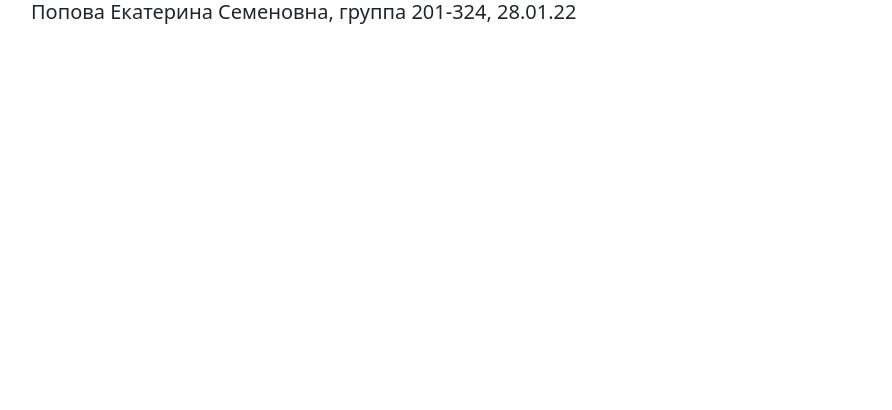
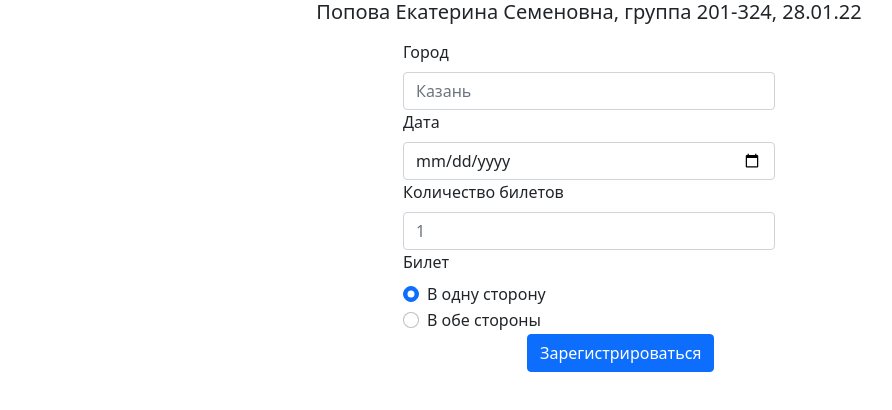
Before and after one commit to Popova-Ekaterina/Exam, a plain HTML site: page form/index.html in a window 1280 px wide. Shown: the whole page, without its empty margins (51-943 px from the left). Drawn offline with nearby package versions, Linux system fonts and the light colour scheme.

Commit message:
Update index.html

```diff
--- a/form/index.html
+++ b/form/index.html
@@ -12,10 +12,40 @@
   </head>
   <body>
       <header>
-        <h1 class="lead container" >Попова Екатерина Семеновна, группа 201-324, 28.01.22</h1>
+        <h1 class="lead container"><p align="center">Попова Екатерина Семеновна, группа 201-324, 28.01.22</p></h1>
       </header>
       <main>
         <form class="container" method="post" action="//httpbin.org/post">
+
+              <div class="col-lg-4 mx-auto">
+                <label for="inputCity" class="form-label">Город</label>
+                <input type="text" class="form-control" id="inputCity1" placeholder="Казань">
+              </div>
+              <div class="col-lg-4 mx-auto">
+                <label for="inputDate" class="form-label">Дата</label>
+              <input type="date" class="form-control" id="date" name="date" placeholder="Дата" required>
+            </div>
+            <div class="col-lg-4 mx-auto">
+                <label for="inputCity" class="form-label">Количество билетов</label>
+                <input type="text" class="form-control" id="inputCity1" placeholder="1">
+              </div>
+              <div class="col-lg-4 mx-auto">
+                <label for="inputAge" class="form-label">Билет</label>
+                <div class="form-check">
+                  <input class="form-check-input" type="radio" name="gridRadios" id="Old" value="option1" checked>
+                  <label class="form-check-label" for="gridRadios1">
+                    В одну сторону
+                  </label>
+                </div>
+                <div class="form-check">
+                  <input class="form-check-input" type="radio" name="gridRadios" id="Young" value="option2">
+                  <label class="form-check-label" for="gridRadios2">
+                    В обе стороны
+                  </label>
+                </div>
+              <div class="col-lg-4 mx-auto">
+              <button type="submit" class="btn btn-primary   ml-3">Зарегистрироваться</button>
+              </div>
 
 
 
```
